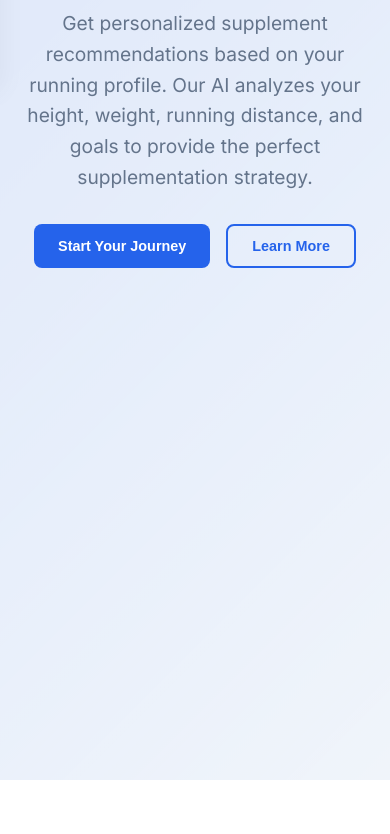
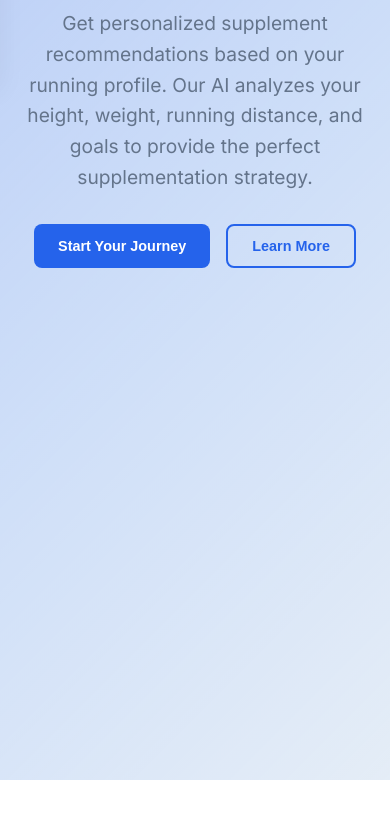
Before and after one commit to Kairos-100/h2go-app, a website: page index.html in a window 390 px wide. Shown: the part 251-1085 px from the top of the page. Drawn offline with Linux system fonts and the light colour scheme; no server answers.

Commit message:
🎬 Arreglar visibilidad del video de fondo
- Reducir opacidad del overlay de 0.7 a 0.3 para mostrar el video
- Ajustar overlays responsive (0.4 en tablet, 0.5 en móvil)
- Mejorar fallback background con menor opacidad
- El video de fondo ahora será visible detrás del contenido

```diff
--- a/index.html
+++ b/index.html
@@ -92,7 +92,7 @@
             </video>
             <div class="video-overlay"></div>
             <!-- Fallback background image -->
-            <div class="video-fallback" style="background: linear-gradient(135deg, rgba(37, 99, 235, 0.8) 0%, rgba(59, 130, 246, 0.6) 50%, rgba(147, 197, 253, 0.4) 100%); background-size: cover; background-position: center; position: absolute; top: 0; left: 0; width: 100%; height: 100%; z-index: -2;"></div>
+            <div class="video-fallback" style="background: linear-gradient(135deg, rgba(37, 99, 235, 0.6) 0%, rgba(59, 130, 246, 0.4) 50%, rgba(147, 197, 253, 0.2) 100%); background-size: cover; background-position: center; position: absolute; top: 0; left: 0; width: 100%; height: 100%; z-index: -2;"></div>
         </div>
         <div class="hero-container">
             <div class="hero-content">
--- a/styles.css
+++ b/styles.css
@@ -122,7 +122,7 @@ body {
     left: 0;
     width: 100%;
     height: 100%;
-    background: rgba(248, 250, 252, 0.7);
+    background: rgba(248, 250, 252, 0.3);
     z-index: 1;
 }
 
@@ -1071,13 +1071,13 @@ body {
     }
 
     .video-overlay {
-        background: rgba(248, 250, 252, 0.8);
+        background: rgba(248, 250, 252, 0.4);
     }
 }
 
 @media (max-width: 480px) {
     .video-overlay {
-        background: rgba(248, 250, 252, 0.85);
+        background: rgba(248, 250, 252, 0.5);
     }
 }
 
```
